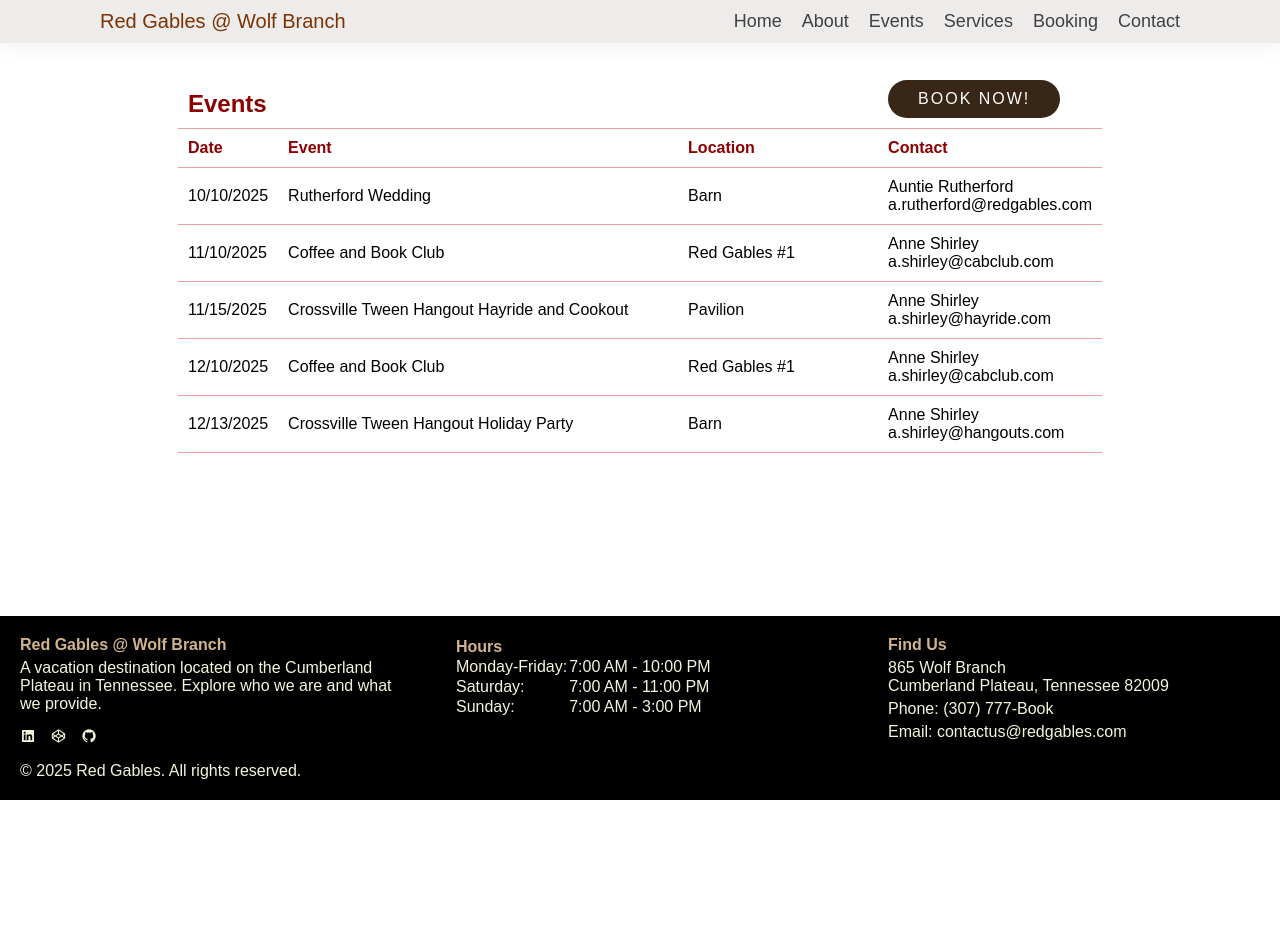
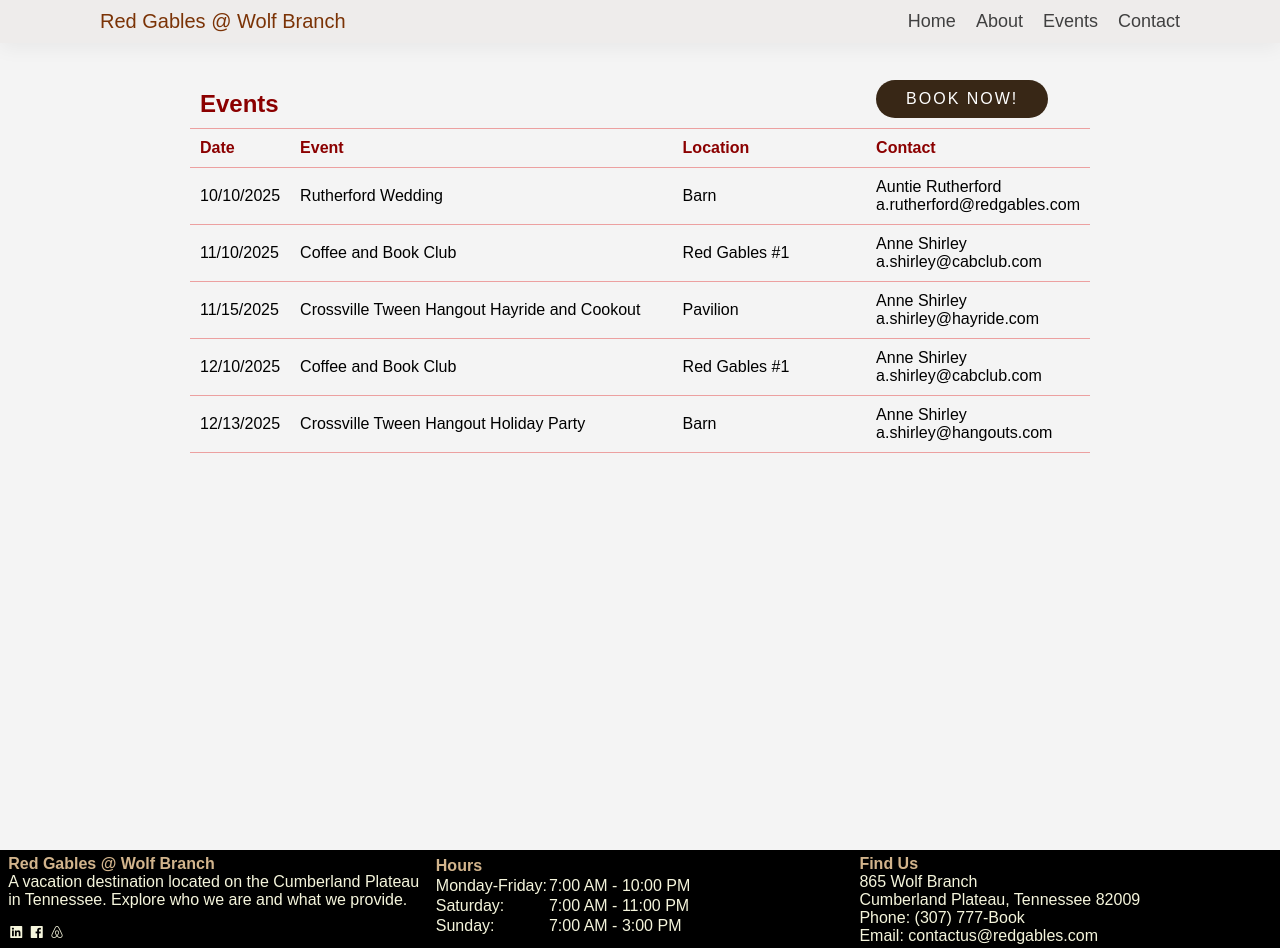
Before and after one commit to Heather-Rutherford/Event-Center-Website, a plain HTML site: page events.html in a window 1280 px wide. Shown: the top 948 px of the page. Before the commit the page ends 800 px from the top, so only its background shows below. Drawn offline with nearby package versions, Linux system fonts and the light colour scheme; a web font is replaced by a local one.

Commit message:
Tightening the code for submittal.

```diff
--- a/css/about.css
+++ b/css/about.css
@@ -1,23 +1,23 @@
 .main-container {
-  display: flex;
   flex-direction: column;
-  justify-content: first baseline;
-  align-items: center;
+  justify-content: flex-start;
+  align-self: center;
+  max-width: calc(95% - 20px);
 }
 
 .main-container .content {
   display: flex;
+  flex-wrap: wrap;
   flex-direction: row;
-  flex-wrap: wrap;
-  justify-content: space-between;
   align-items: center;
-  max-width: 95%;
-  margin-bottom: 20px;
+  max-width: calc(95% - 5px);
+  gap: 10px;
 }
 
 .main-container .content img {
-  max-width: 400px;
+  max-width: 300px;
   border-radius: 20px;
+  padding: 0 5px;
 }
 
 .main-container .content span {
@@ -25,14 +25,18 @@
   font-size: 1em;
 }
 
-h2 {
-  color: darkred;
-  margin-bottom: 25px;
-  margin-top: 20px;
+.main-container .heading {
+  margin-top: 25px;
+  vertical-align: text-bottom;
 }
 
-p {
-  max-width: 65%;
-  margin-bottom: 20px;
+.main-container h2 {
+  color: darkred;
+}
+
+.main-container p {
+  max-width: calc(70%);
   font-size: 1.3em;
+  text-align: left;
+  margin-left: 10px;
 }
--- a/css/common.css
+++ b/css/common.css
@@ -24,6 +24,7 @@ body {
   flex-direction: column;
   min-height: 100vh;
   font-family: Arial, Helvetica, sans-serif;
+  background-color: #f4f4f4;
 }
 
 /* Creating a sticky header */
@@ -39,21 +40,17 @@ header {
   padding: 40px 100px;
 }
 
+/* Creating a sticky header. */
 .sticky {
   background: #eeecebfd; /* Frothed milk color */
   padding: 10px 100px;
   box-shadow: 0 5px 20px rgba(0, 0, 0, 0.05);
 }
 
+/* The label in the header: Red Gables @ Wolf Branch */
 header label {
   color: #7b3306; /* Coffee-colored text  */
   font-size: 20px; /* Larger font size */
-}
-
-/* Styles for the container with the articles section */
-.main-container {
-  flex: 1;
-  margin-top: 50px;
 }
 
 /* Hamburger Icon Styles */
@@ -96,13 +93,18 @@ header label {
   color: #7b3306; /* Coffee-color on hover */
 }
 
+.content {
+  max-width: 900px;
+  text-align: center;
+}
+
 /* Styles for the footer section */
 .footer {
   background-color: black;
   color: beige;
   width: 100%;
-  padding: 20px;
-  gap: 40px;
+  /* padding: 20px; */
+  gap: 0px;
 }
 
 .footer h4,
@@ -113,12 +115,12 @@ th {
 .footer ul {
   text-decoration: none;
   list-style: none;
-  padding-bottom: 15px;
+  /* padding-bottom: 15px; */
 }
 
 .footer ul li {
   display: inline;
-  margin-right: 10px;
+  /* margin-right: 10px; */
 }
 
 .footer ul li a {
@@ -147,25 +149,48 @@ th {
   text-align: left;
 }
 
-.footer .info-content {
-  text-align: left;
-  width: 30%;
-  /* border: 1px solid white; */
+/* Styles for the content section of the page. */
+.main-container {
+  display: flex;
+  flex: 1;
+  justify-content: space-between;
+  flex-wrap: wrap;
+  width: 100%;
+  min-height: 100vh;
+  align-items: center;
+  margin-top: 50px;
+  gap: 0px;
+}
+
+.main-container p {
+  vertical-align: top;
 }
 
 .info-container {
   display: flex;
-  justify-content: space-between;
+  justify-content: space-evenly;
   flex-wrap: wrap;
-  gap: 40px;
+  gap: 0px;
+  /* border: 2px solid white; */
 }
 
 .info-container p {
-  margin-top: 5px;
-  margin-bottom: 5px;
+  vertical-align: top;
 }
 
+.footer .info-container .info-content {
+  /* display: flex; */
+  flex-wrap: wrap;
+  text-align: left;
+  width: 33%;
+  /* border: 1px solid white; */
+  margin: 5px 0 0 0;
+  padding: 0 0 0 5px;
+  gap: 0px;
+}
 .copyright {
+  margin: 10px 0;
+  padding: 0 10px;
   display: block;
 }
 
--- a/css/contact-us.css
+++ b/css/contact-us.css
@@ -1,16 +1,10 @@
 .main-container {
-  margin-top: 80px;
-  margin-bottom: 40px;
+  display: flex;
+  justify-content: center;
 }
 
 body {
-  font-family: sans-serif;
-  background-color: #f4f4f4;
   display: flex;
-  justify-content: center;
-  align-items: center;
-  min-height: 100vh;
-  margin: 0;
 }
 
 form {
--- a/css/events.css
+++ b/css/events.css
@@ -1,11 +1,12 @@
+.main-container {
+  align-items: flex-start;
+  justify-content: center;
+}
+
 .tblEvents {
-  display: flex;
-  align-items: center;
-  flex-direction: column;
-  flex-wrap: wrap;
   font-family: Arial, Helvetica, sans-serif;
   font-weight: 400;
-  margin-bottom: 25px;
+  text-align: left;
   border-collapse: collapse;
 }
 .tblEvents th {
--- a/css/index.css
+++ b/css/index.css
@@ -1,3 +1,10 @@
+body {
+  color: white;
+  font-family: Arial, Helvetica, sans-serif;
+  font-style: normal;
+}
+
+/* styles for the hero section of the home page */
 .banner {
   width: 100%;
   min-height: 100vh;
@@ -5,59 +12,42 @@
   justify-content: center;
   align-items: center;
   background: linear-gradient(rgba(0, 0, 0, 0.4), rgba(0, 0, 0, 0.4)),
-    url(../images/Red-Gables-At-Wolf-Branch-Doctored.jpg);
+    url(../images/Red-Gables-At-Wolf-Branch.jpg);
   background-size: cover;
 }
 
+/* Content section of the banner */
 .content {
   max-width: 900px;
-  text-align: center;
 }
 
-.banner .content h1,
-h2 {
-  color: white;
+/* Common styles for the headings in the content section */
+.banner .content h1 {
   font-size: 4em;
-  font-family: Arial, Helvetica, sans-serif;
   font-weight: 400;
-  font-style: normal;
 }
 
+/* Specific styles for the h2 heading. */
 .banner .content h2 {
-  color: white;
   font-size: 3em;
-  font-family: Arial, Helvetica, sans-serif;
   font-weight: 400;
-  font-style: normal;
 }
 
 .banner .content h3 {
-  color: white;
   font-size: 2em;
-  font-family: Arial, Helvetica, sans-serif;
+  margin-top: 20px;
   font-weight: 400;
-  font-style: normal;
-  margin-top: 20px;
 }
 
 .banner .content h4 {
-  color: white;
   font-size: 1.5em;
-  font-family: Arial, Helvetica, sans-serif;
+  margin-top: 40px;
   font-weight: 400;
-  font-style: normal;
-  margin-top: 40px;
-}
-
-.banner .content p {
-  color: white;
-  font-size: 2em;
-  margin-top: 20px;
 }
 
 .banner .content .btn {
-  background-color: #382716;
   color: white;
+  background-color: rgb(5, 42, 5);
   font: 2.5em;
   padding: 10px 30px;
   text-decoration: none;
--- a/events.html
+++ b/events.html
@@ -34,14 +34,13 @@
           <li><a href="index.html">Home</a></li>
           <li><a href="about.html">About</a></li>
           <li><a href="#">Events</a></li>
-          <li><a href="services.html">Services</a></li>
-          <li><a href="booking.html">Booking</a></li>
           <li><a href="contact-us.html">Contact</a></li>
         </ul>
       </navbar>
     </header>
 
     <main class="main-container">
+      <div class="content">
         <table class="tblEvents">
           <tr>
             <td colspan="3" class="heading"><h2>Events</h2></td>
@@ -69,7 +68,9 @@
           </tr>
           <tr>
             <td>11/15/2025</td>
-          <td class="tdEvents">Crossville Tween Hangout Hayride and Cookout</td>
+            <td class="tdEvents">
+              Crossville Tween Hangout Hayride and Cookout
+            </td>
             <td>Pavilion</td>
             <td>Anne Shirley<br />a.shirley@hayride.com</td>
           </tr>
@@ -86,6 +87,7 @@
             <td>Anne Shirley<br />a.shirley@hangouts.com</td>
           </tr>
         </table>
+      </div>
     </main>
 
     <!-- The footer containing important information such as copyright and privacy information -->
@@ -106,14 +108,12 @@
               ></a>
             </li>
             <li>
-              <a href="https://codepen.io/gururajmath"
-                ><i class="bx bxl-codepen" target="_blank"></i
+              <a href="#" alt="Facebook"
+                ><i class="bx bxl-facebook-square"></i
               ></a>
             </li>
             <li>
-              <a href="https://github.com/Gururaj-Math" target="_blank"
-                ><i class="bx bxl-github"></i
-              ></a>
+              <a href="#" alt="Airbnb"><i class="bx bxl-airbnb"></i></a>
             </li>
           </ul>
         </div>
```
Also changed, not shown: about.html (+13 -17 lines), contact-us.html (+5 -7 lines), index.html (+4 -10 lines), images/Red-Gables-At-Wolf-Branch-Doctored.jpg (deleted), images/Red-Gables-At-Wolf-Branch.jpg, images/coffee-and-books-001.jpg (deleted), 1 other file. Lines whose indentation alone changed are shown as unchanged.
